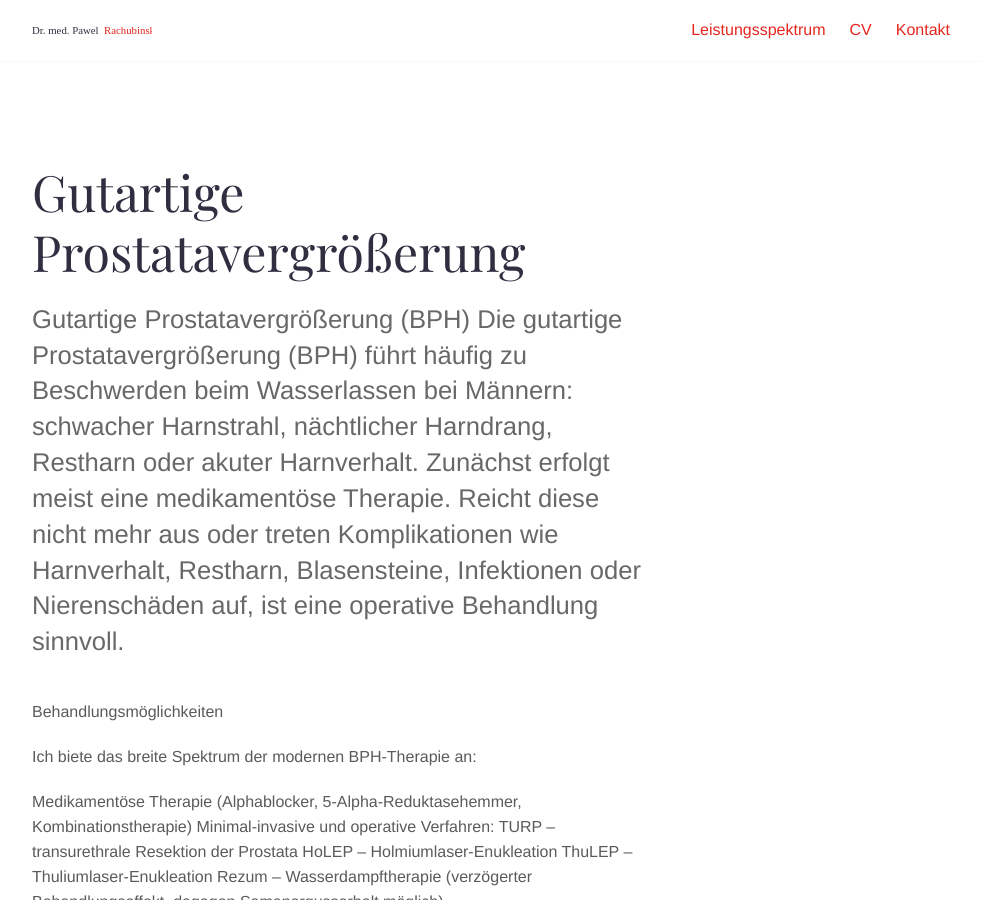
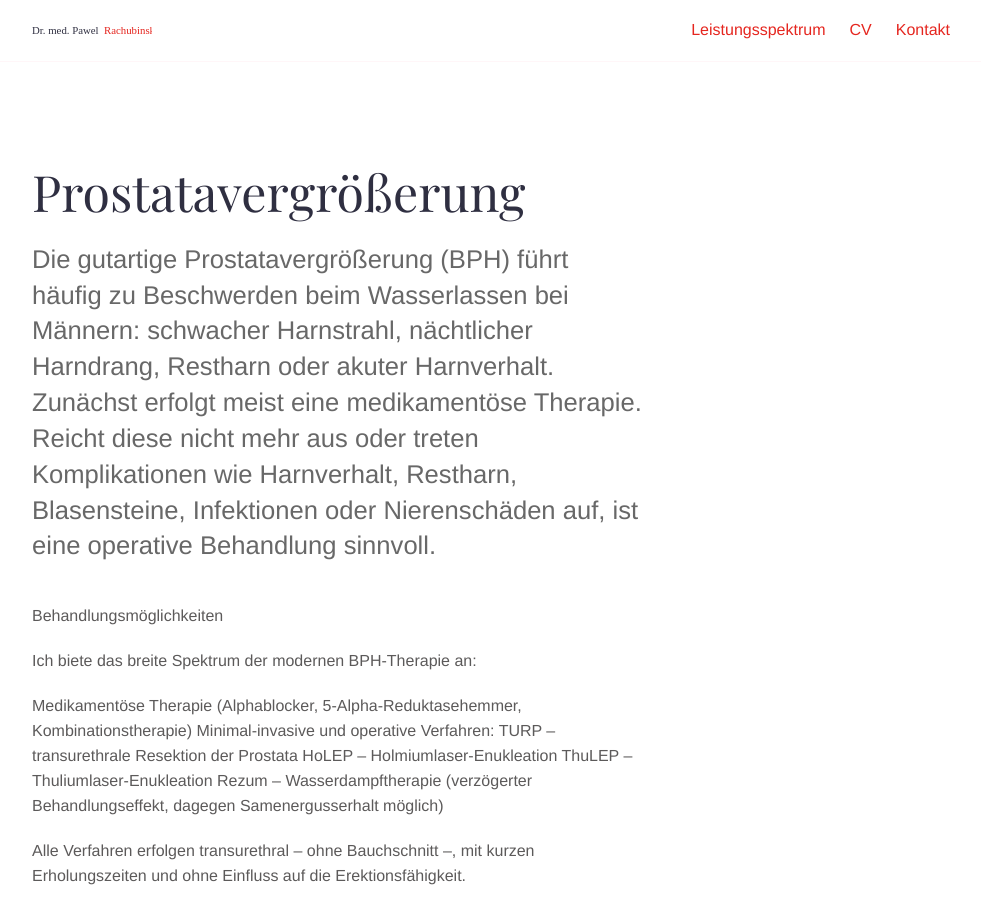
Before and after one commit to pawelrachubinski/drpawelrachubinski.github.io, a Jekyll site: the page built from _services/bph.md, in a window 1280 px wide and 900 px high. Shown: the whole window, without its empty margins (143-1124 px from the left). Built offline with Jekyll 4.4.1, drawn with Linux system fonts in a browser that asks for light colours.

Commit message:
Update bph.md

```diff
--- a/_services/bph.md
+++ b/_services/bph.md
@@ -1,9 +1,8 @@
 ---
-title: "Gutartige Prostatavergrößerung"
+title: "Prostatavergrößerung"
 date: 2026-01-12T12:33:46+10:00
 weight: 1
 ---
-Gutartige Prostatavergrößerung (BPH)
 Die gutartige Prostatavergrößerung (BPH) führt häufig zu Beschwerden beim Wasserlassen bei Männern: schwacher Harnstrahl, nächtlicher Harndrang, Restharn oder akuter Harnverhalt. Zunächst erfolgt meist eine medikamentöse Therapie. Reicht diese nicht mehr aus oder treten Komplikationen wie Harnverhalt, Restharn, Blasensteine, Infektionen oder Nierenschäden auf, ist eine operative Behandlung sinnvoll.
 
 Behandlungsmöglichkeiten
```
